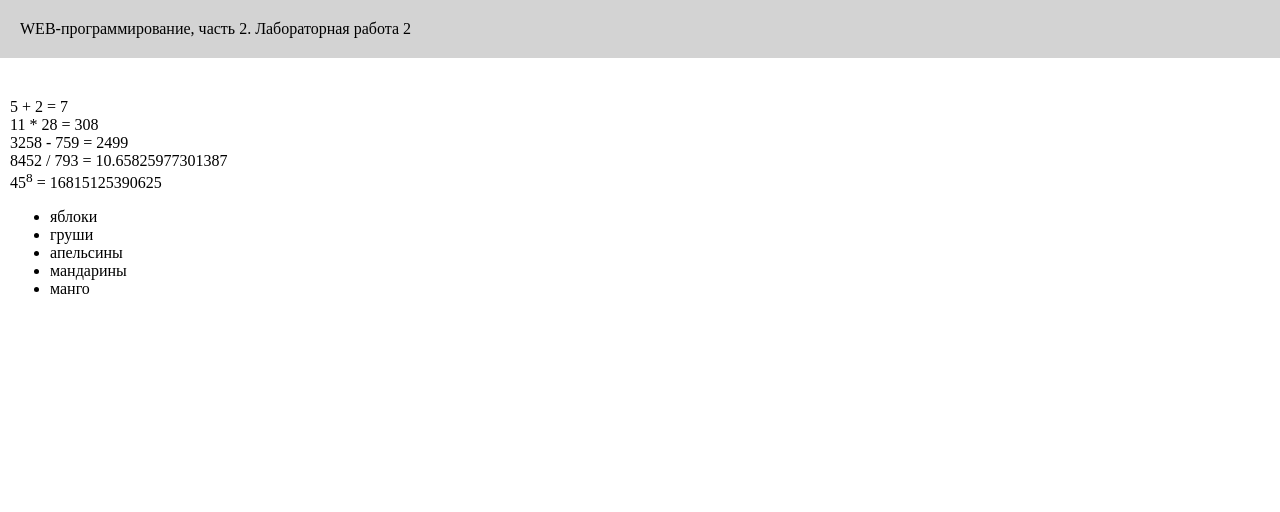
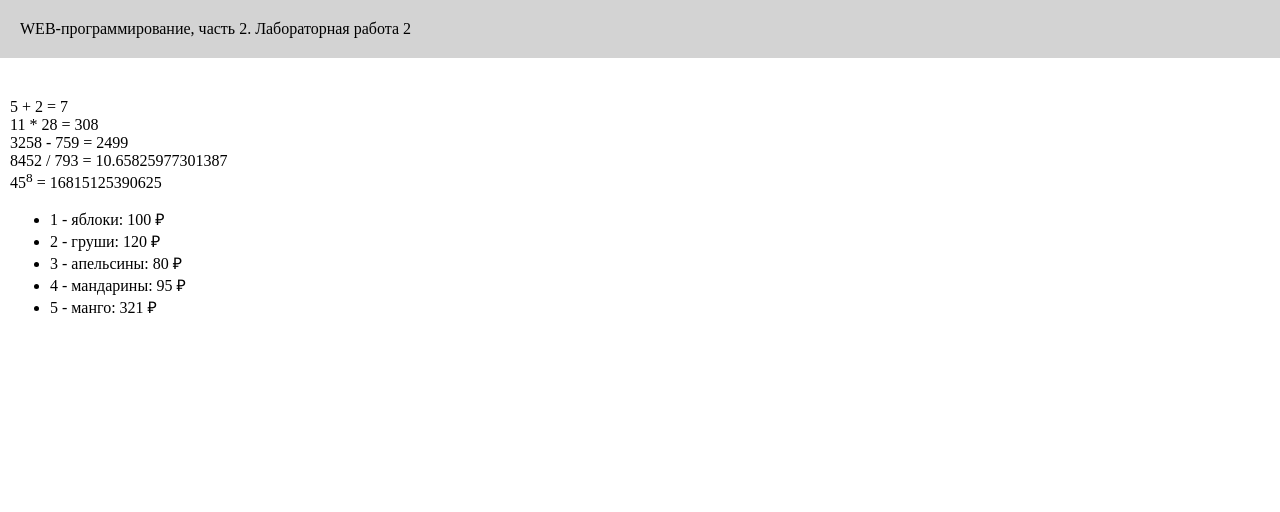
Before and after one commit to alexwisent/WEB--3.1, a Flask app: page /lab2/example in a window 1280 px wide. Shown: the top 512 px of the page. Run offline with Flask 3, Linux system fonts and the light colour scheme.

Commit message:
Цикл в шаблоне

```diff
--- a/app.py
+++ b/app.py
@@ -382,5 +382,11 @@ def add_flower(name): # берем имя из адреса
 @app.route('/lab2/example')
 def example():
     name, group, course, lab = 'Софья Анчугова', 'ФБИ-32', '3 курс', '2'
-    fruits = ['яблоки', 'груши', 'апельсины', 'мандарины', 'манго']
+    fruits = [
+        {'name': 'яблоки', 'price': 100},
+        {'name': 'груши', 'price': 120},
+        {'name': 'aпельсины', 'price': 80},
+        {'name': 'мандарины', 'price': 95},
+        {'name': 'манго', 'price': 321}
+    ]
     return render_template('example.html', name=name, group=group, course=course, lab=lab, fruits=fruits) # параметры шаблона
--- a/templates/example.html
+++ b/templates/example.html
@@ -19,7 +19,7 @@
 
         <ul>
             {% for f in fruits %}
-            <li>{{ f }}</li>
+            <li>{{ loop.index }} - {{ f.name }}: {{ f.price }} &#8381;</li> <!-- &#8381; - знак рубля -->
             {% endfor %}
         </ul>
     </main>
```
